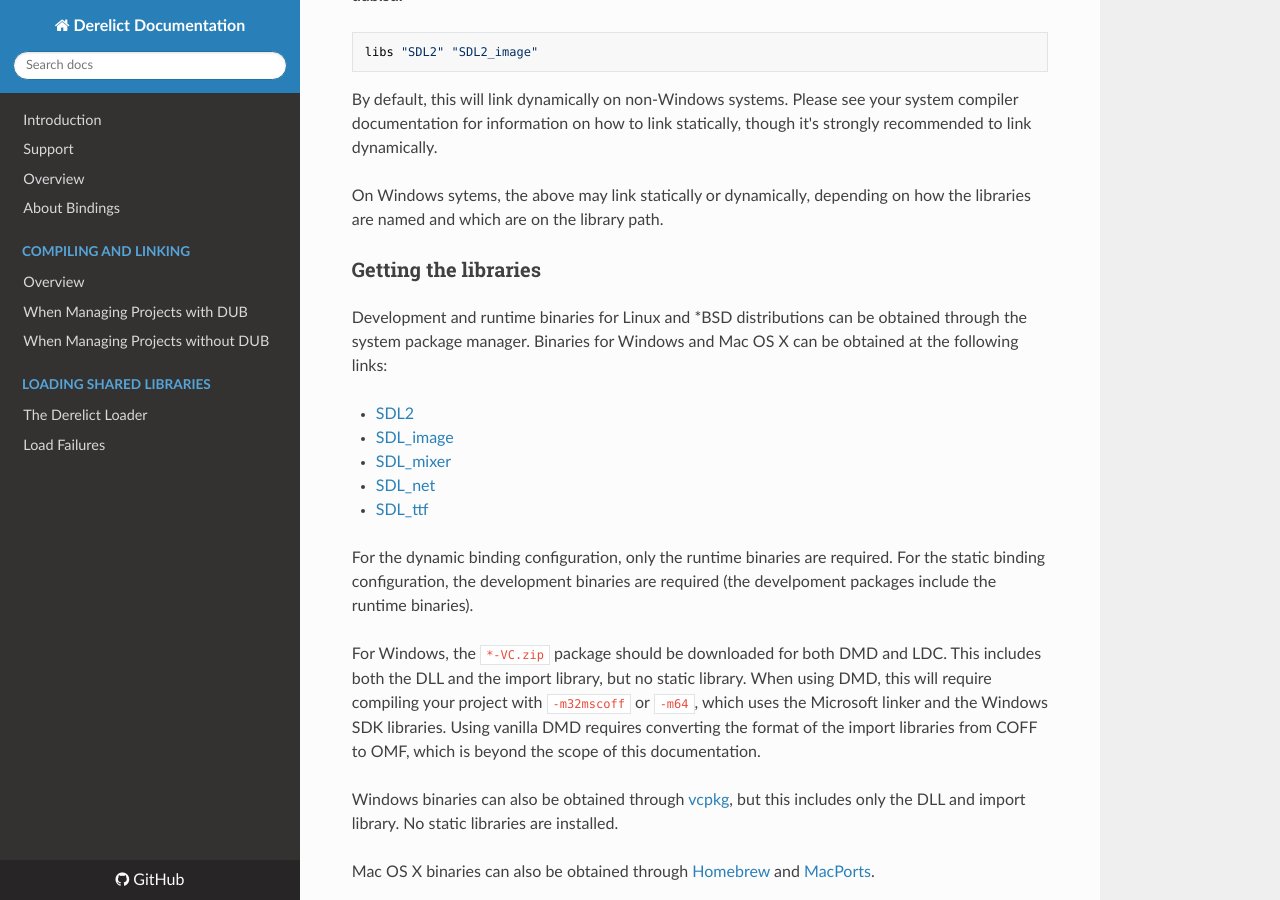
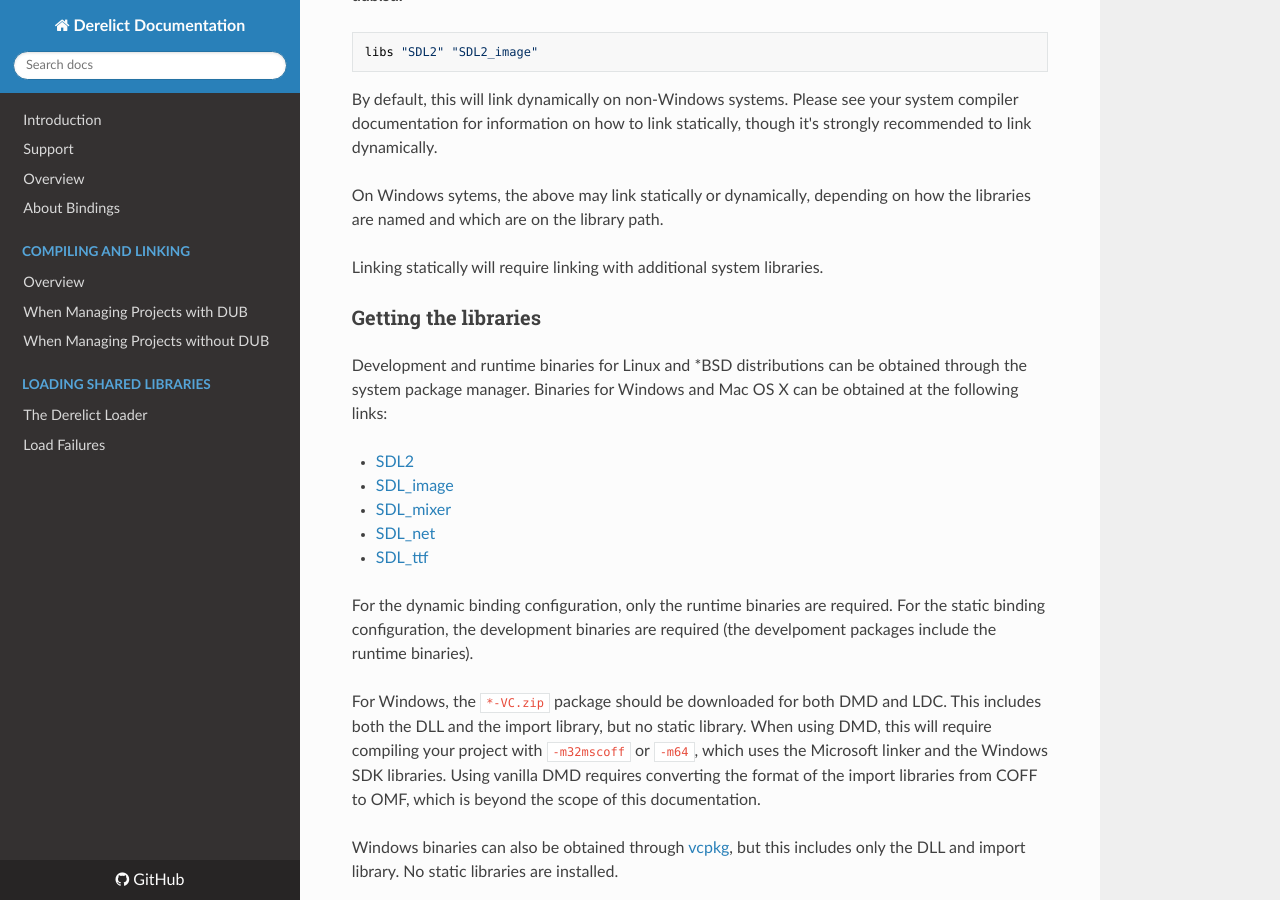
Before and after one commit to DerelictOrg/derelictorg.github.io, an MkDocs documentation site: the page built from docs/packages/sdl2.md, in a window 1280 px wide and 900 px high, scrolled down 3546 px. Built offline with MkDocs 1.6.1, drawn with Linux system fonts in a browser that asks for light colours; nearby versions of some CDN libraries; old or Windows-style settings are respelled for this version of MkDocs.

Commit message:
Add line to SDL2 doc about needing system libs when linking statically

```diff
--- a/docs/packages/sdl2.md
+++ b/docs/packages/sdl2.md
@@ -152,6 +152,8 @@ By default, this will link dynamically on non-Windows systems. Please see your s
 
 On Windows sytems, the above may link statically or dynamically, depending on how the libraries are named and which are on the library path.
 
+Linking statically will require linking with additional system libraries.
+
 ### Getting the libraries
 
 Development and runtime binaries for Linux and *BSD distributions can be obtained through the system package manager. Binaries for Windows and Mac OS X can be obtained at the following links:
```
